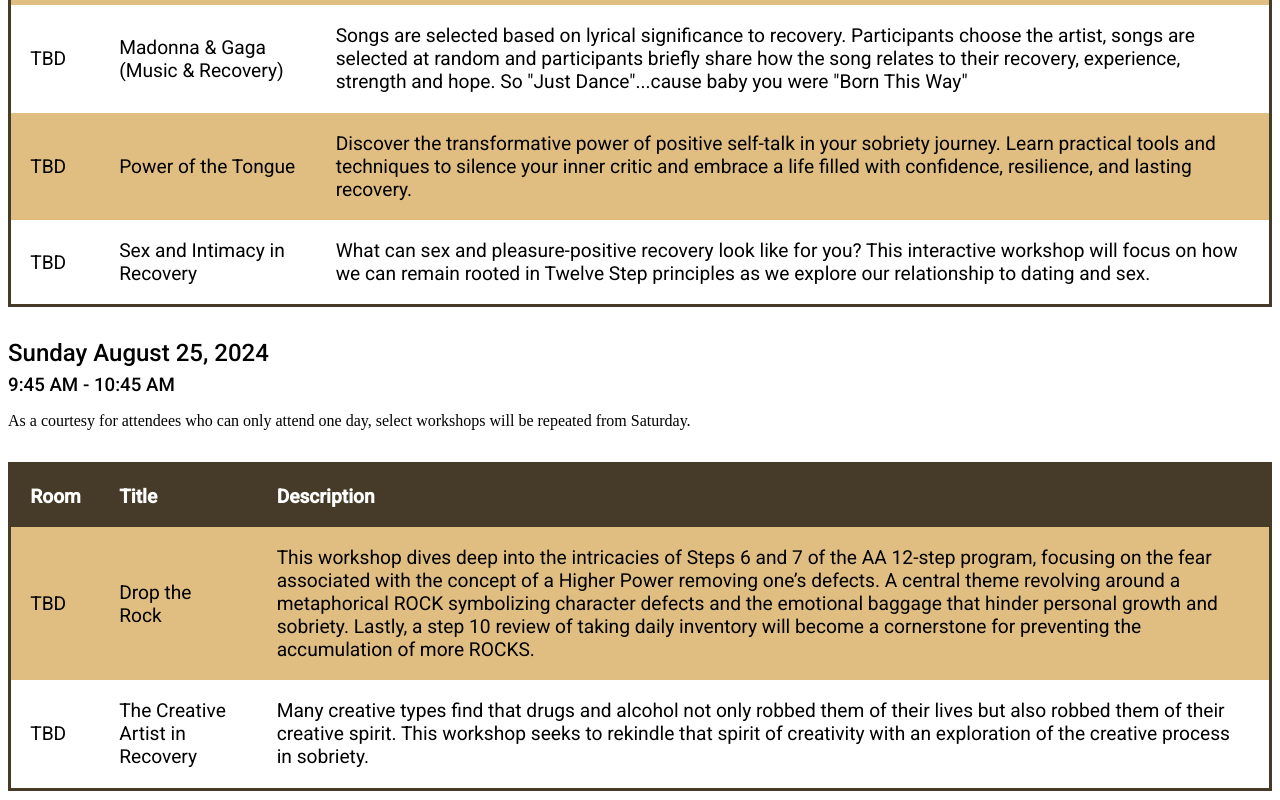
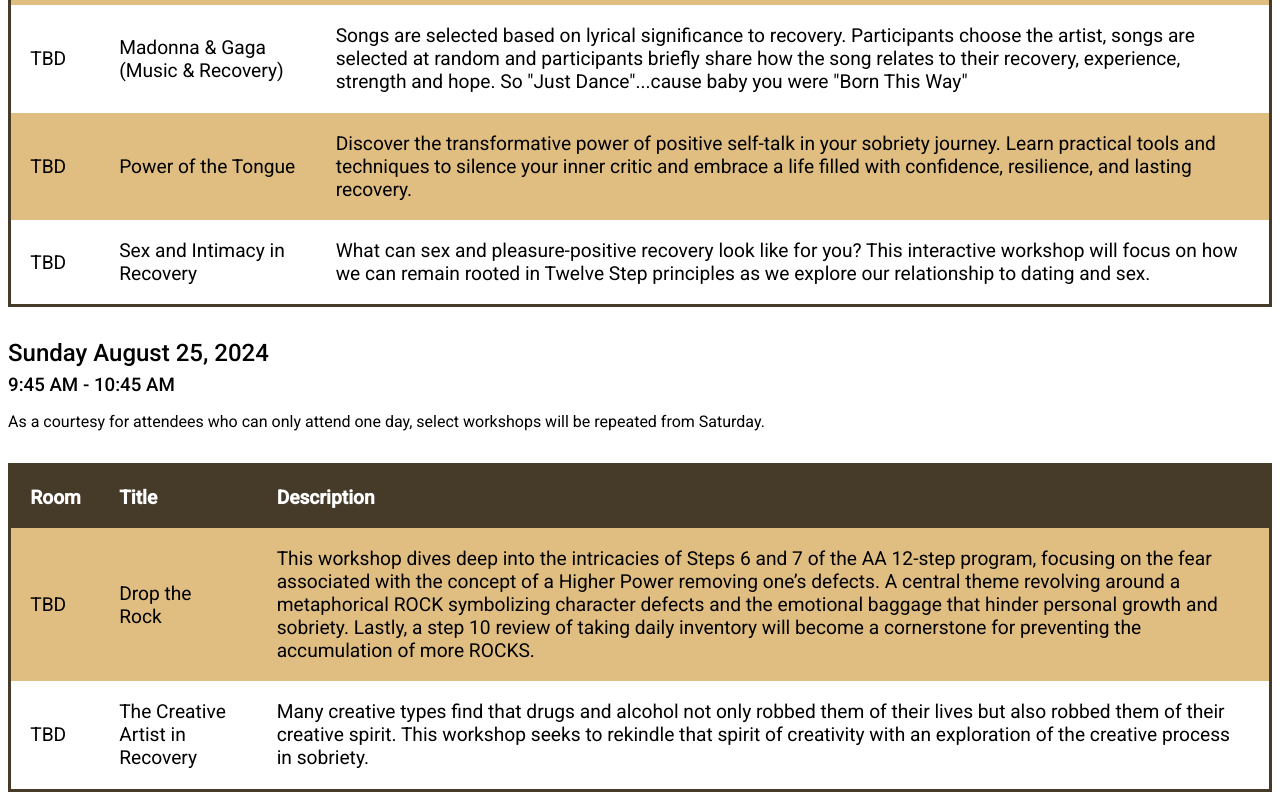
Before and after one commit to chicagoroundup/cosmicbowlinggraph, a SvelteKit app: page /talks in a window 1280 px wide. Shown: the part 2050-2850 px from the top of the page. Built offline with nearby package versions, Linux system fonts and the light colour scheme.

Commit message:
Font change

```diff
--- a/src/routes/talks/+page.svelte
+++ b/src/routes/talks/+page.svelte
@@ -270,6 +270,10 @@
 		padding: 0;
 	}
 
+	p {
+		font-family: 'Roboto', sans-serif;
+	}
+
 	table {
 		border: 3px solid #463b28;
 		border-collapse: collapse;
```
